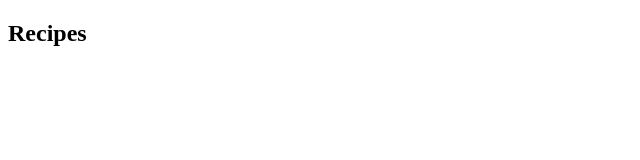
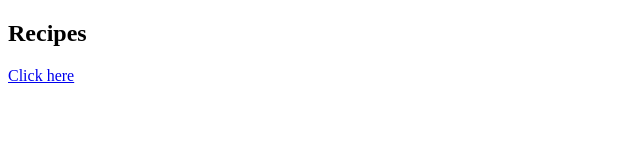
Before and after one commit to aaronsmunoz/odin-recipes, a plain HTML site: page index.html in a window 1280 px wide. Shown: the full height of the page, 0-640 px from the left. Drawn offline with Linux system fonts and the light colour scheme.

Commit message:
added link for recipes on index

```diff
--- a/index.html
+++ b/index.html
@@ -8,6 +8,6 @@
 </head>
 <body>
     <h2>Recipes</h2>
-    <a href="./recipes/tacos.html"></a>
+    <a href="./recipes/tacos.html">Click here</a>
 </body>
 </html>
```
